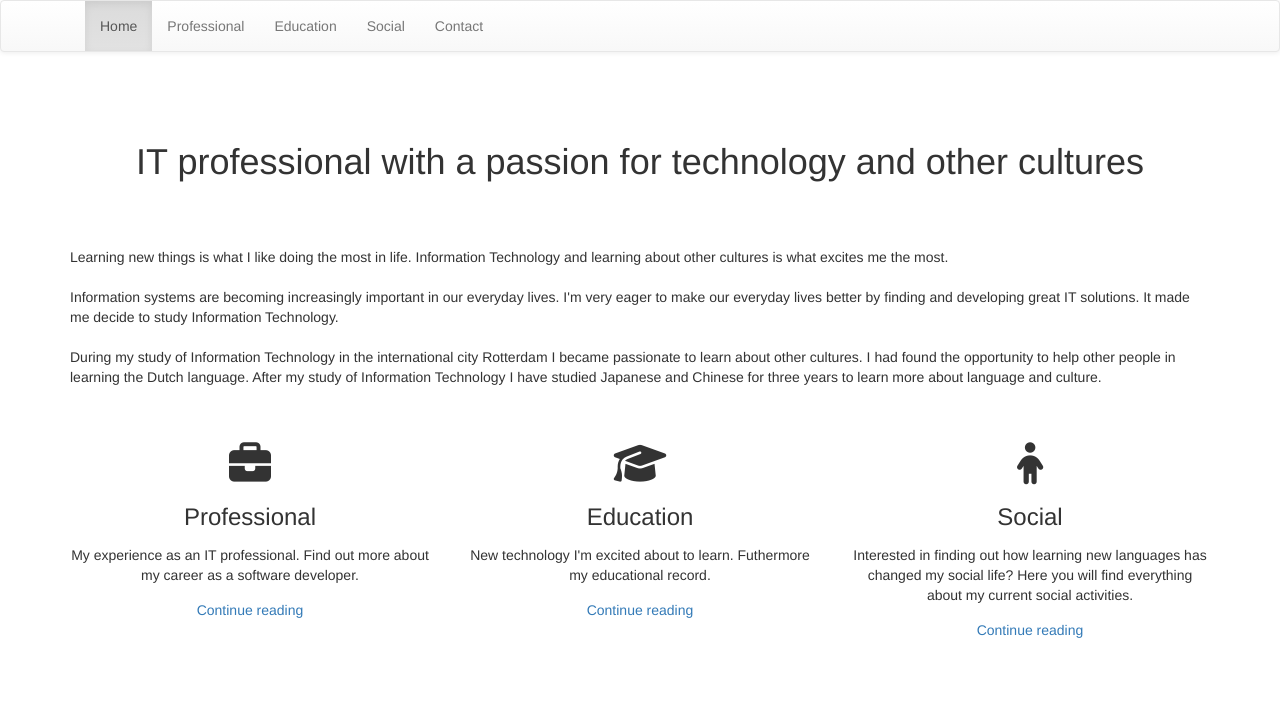
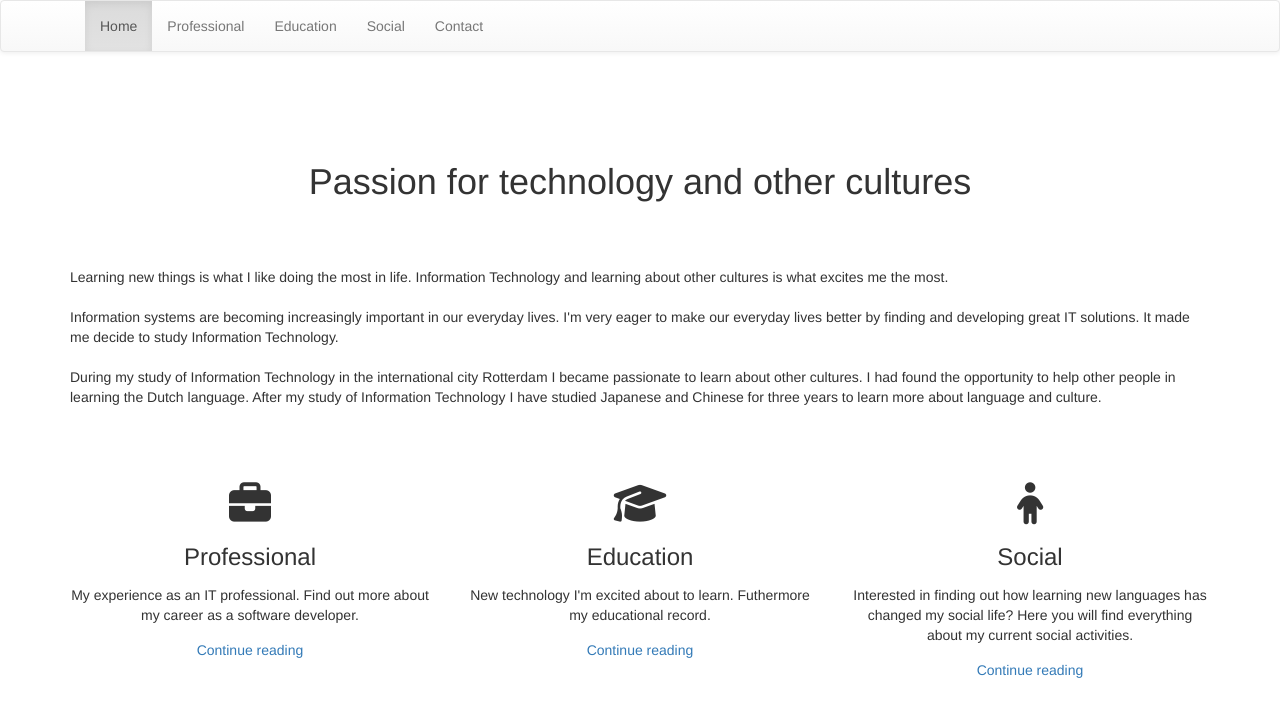
Before and after one commit to padeen/portfolio, a plain HTML site: page index.html in a window 1280 px wide. Drawn offline with nearby package versions, Linux system fonts and the light colour scheme.

Commit message:
Add margin for stacked columns

```diff
--- a/index.html
+++ b/index.html
@@ -47,7 +47,7 @@
 		<div class="row">
 			<div class="col-lg-12">
 				<div id="intro">
-					<h1>IT professional with a passion for technology and other
+					<h1>Passion for technology and other
 						cultures</h1>
 				</div>
 					<p>Learning new things is what I like doing the most in life.
--- a/styles.css
+++ b/styles.css
@@ -16,6 +16,10 @@ p {
 	padding-bottom: 5px;
 }
 
+[class*="col-"] {
+	margin-top: 20px;
+}
+
 #intro {
 	padding-top: 50px;
 	padding-bottom: 50px;
```
